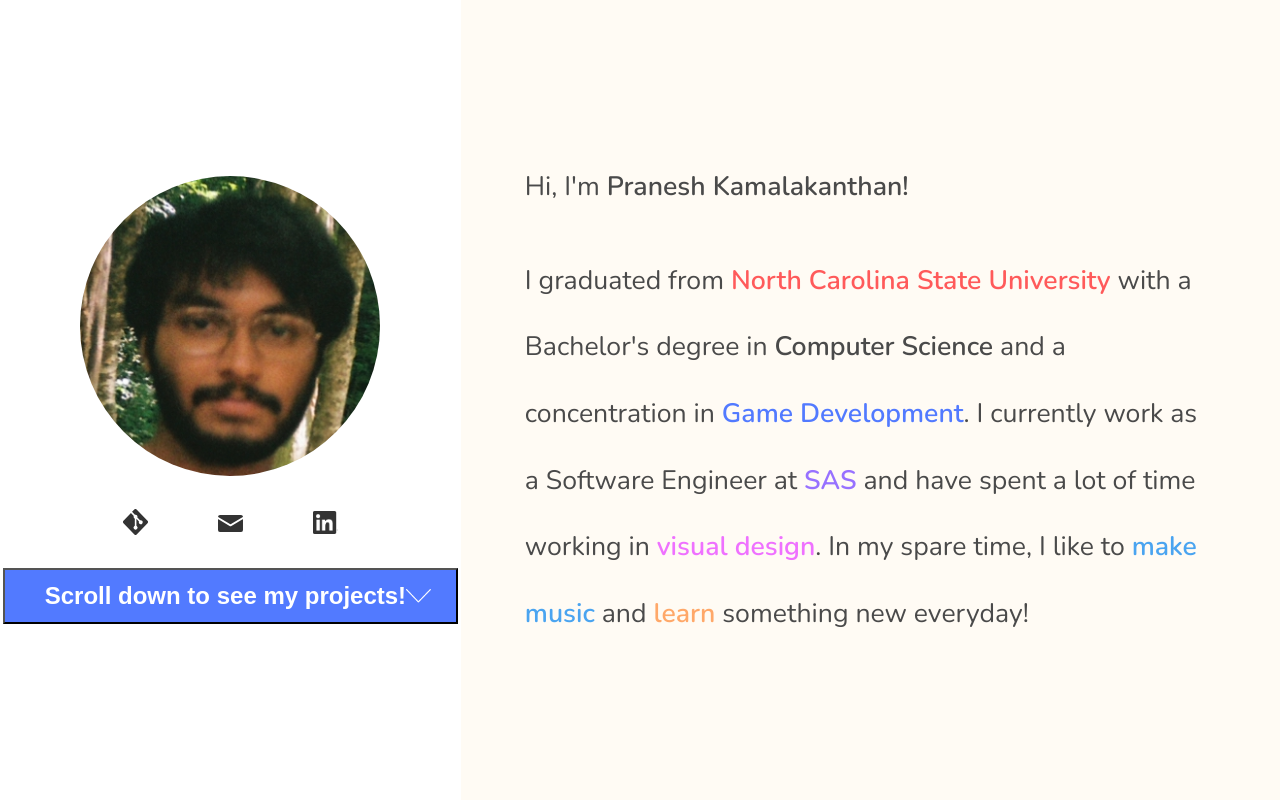
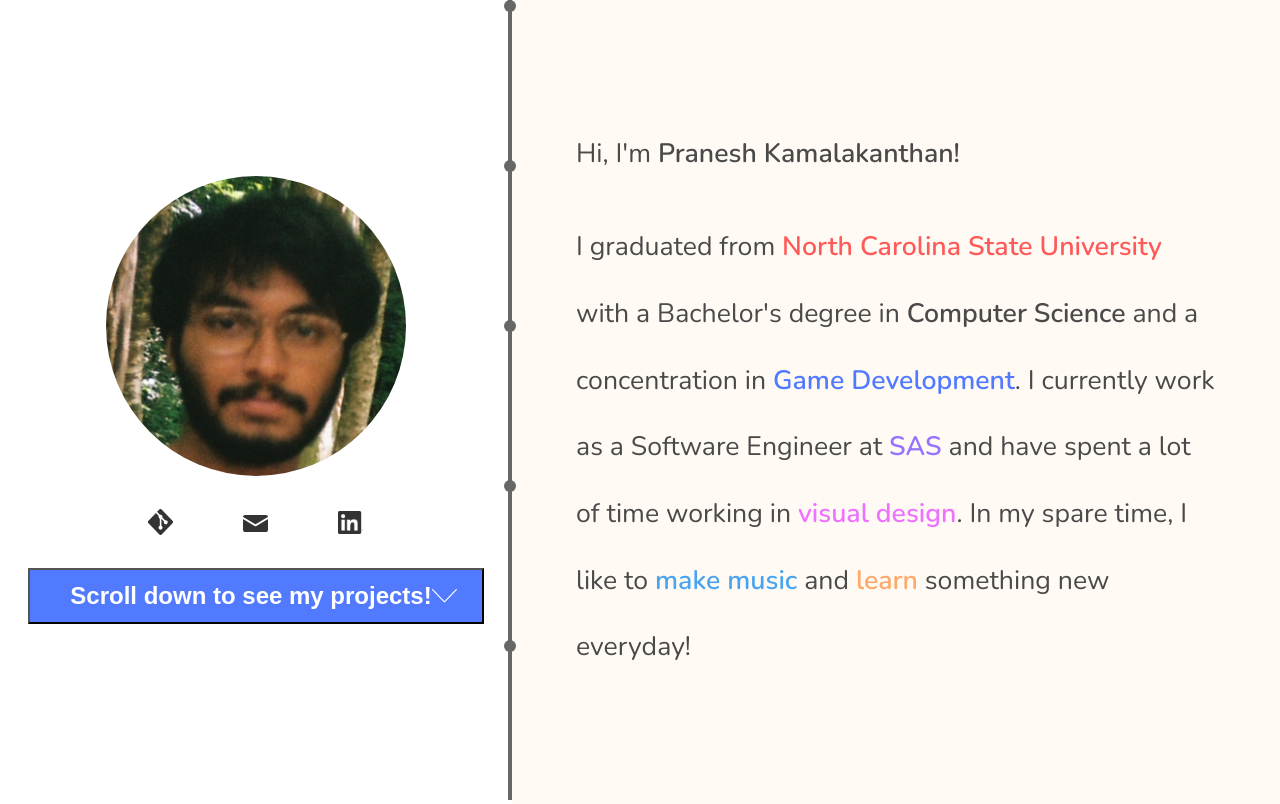
Before and after one commit to praneshpk/praneshpk.github.io.old, a React app: page / in a window 1280 px wide. Shown: the top 804 px of the page. Built offline with nearby package versions, Linux system fonts and the light colour scheme.

Commit message:
styling improvements. created navbar

```diff
--- a/src/components/About.js
+++ b/src/components/About.js
@@ -4,7 +4,7 @@ import './About.scss';
 
 export default function About() {
   return (
-    <section>
+    <section id="about">
       <div className="About">
         <p>Hi, I&apos;m <b>Pranesh Kamalakanthan!</b></p>
         <p>
--- a/src/components/About.scss
+++ b/src/components/About.scss
@@ -1,6 +1,16 @@
 @import '../scss-vars';
 
 .About {
+
+  a {
+    font-weight: var(--bold);
+    text-decoration: none;
+    transition: 200ms opacity linear;
+
+    &:hover {
+      opacity: .8;
+    }
+  }
 
   @for $i from 1 through length($accents) {
     a:nth-of-type(#{length($accents)}n+#{$i}) {
--- a/src/components/App.js
+++ b/src/components/App.js
@@ -10,15 +10,21 @@ import Profile from './Profile';
 import './App.scss';
 
 export default function App() {
+  const anchors = ['About', 'Games', 'Design', 'Music', 'Projects'];
   return (
     <HashRouter>
       <div className="App">
-        <Profile />
-        <Route path="/" component={About} />
+        <Profile anchors={anchors} />
+        <About />
+        <Games />
+        <Design />
+        <Music />
+        <Projects />
+        {/* <Route path="/" component={About} />
         <Route path="/games" component={Games} />
         <Route path="/design" component={Design} />
         <Route path="/music" component={Music} />
-        <Route path="/learn" component={Projects} />
+        <Route path="/learn" component={Projects} /> */}
       </div>
     </HashRouter>
   );
--- a/src/components/App.scss
+++ b/src/components/App.scss
@@ -1,7 +1,33 @@
 .App {
   font-family: var(--default-font);
   display: flex;
+  flex-direction: column;
+  align-items: flex-end;
+}
+
+main {
+  position: fixed;
+  display: flex;
+  justify-content: center;
+  align-items: center;
   height: 100%;
+  width: 40%;
+  left: 0;
+  flex-direction: column;
+}
+
+section {
+  display: flex;
+  justify-content: center;
+  align-items: center;
+  flex-direction: column;
+  min-height: 100vh;
+  width: 60%;
+  background: var(--beige);
+
+  div {
+    padding: 4em;
+  }
 }
 
 h1, h2, h3, h4, h5, h6 {
@@ -15,13 +41,3 @@ p {
   line-height: 2.5;
   color: var(--black);
 }
-
-a {
-  font-weight: var(--bold);
-  text-decoration: none;
-  transition: 200ms opacity linear;
-
-  &:hover {
-    opacity: .8;
-  }
-}
--- a/src/components/Design.js
+++ b/src/components/Design.js
@@ -2,8 +2,10 @@ import React from 'react';
 
 export default function Design() {
   return (
-    <div className="Design">
-      Loading designs...
-    </div>
+    <section id="design">
+      <div className="Design">
+        <p>Loading designs...</p>
+      </div>
+    </section>
   );
 }
--- a/src/components/Games.js
+++ b/src/components/Games.js
@@ -2,8 +2,10 @@ import React from 'react';
 
 export default function Games() {
   return (
-    <div className="Games">
-      Loading Games...
-    </div>
+    <section id="games">
+      <div className="Games">
+        <p>Loading Games...</p>
+      </div>
+    </section>
   );
 }
--- a/src/components/Music.js
+++ b/src/components/Music.js
@@ -2,8 +2,10 @@ import React from 'react';
 
 export default function Music() {
   return (
-    <div className="Music">
-      Loading Music...
-    </div>
+    <section id="music">
+      <div className="Music">
+        <p>Loading Music...</p>
+      </div>
+    </section>
   );
 }
--- /dev/null
+++ b/src/components/Nav.js
@@ -0,0 +1,19 @@
+import React from 'react';
+import './Nav.scss';
+
+export default function Nav({ anchors }) {
+  return (
+    <nav>
+      {anchors.map((val) => (
+        <li>
+          <span>{val}</span>
+          <a href={`#${val.toLowerCase()}`}>
+            <svg height="24" width="24">
+              <circle cx="12" cy="6" r="6" strokeWidth="3" />
+            </svg>
+          </a>
+        </li>
+      ))}
+    </nav>
+  );
+}
--- /dev/null
+++ b/src/components/Nav.scss
@@ -0,0 +1,52 @@
+nav {
+  position: absolute;
+  display: flex;
+  flex-direction: column;
+  justify-content: space-between;
+  height: 100%;
+  // margin-top: 3%;
+  right: 0;
+
+  li {
+    color: var(--gray);
+    list-style-type: none;
+    border-right: 4px solid var(--gray);
+    height: 100%;
+
+    a {
+      display: block;
+      height: 100%;
+      user-select: none;
+      margin-right: -14px;
+    }
+    span {
+      position: absolute;
+      font-size: 20px;
+      margin-top: 3rem;
+      right: 2em;
+      color: var(--gray);
+      display: none;
+    }
+
+    &.active {
+      color: var(--accents-2);
+      border-right-color: var(--accents-2);
+    }
+
+    &:hover {
+      color: var(--accents-2);
+      border-right-color: var(--accents-2);
+
+      & + li {
+        color: var(--accents-2);
+      }
+
+      span {
+        display: block;
+      }
+    }
+    svg {
+      fill: currentColor;
+    }
+  }
+}
--- a/src/components/Profile.js
+++ b/src/components/Profile.js
@@ -1,7 +1,8 @@
 import React from 'react';
+import Nav from './Nav';
 import './Profile.scss';
 
-export default function Profile() {
+export default function Profile({ anchors }) {
   return (
     <main>
       <div className="Profile">
@@ -25,6 +26,7 @@ export default function Profile() {
         </ul>
         <button className="accent-btn">Scroll down to see my projects!</button>
       </div>
+      {anchors && <Nav anchors={anchors} />}
     </main>
   );
 }
--- a/src/components/Projects.js
+++ b/src/components/Projects.js
@@ -2,8 +2,10 @@ import React from 'react';
 
 export default function Projects() {
   return (
-    <div className="Projects">
-      Loading Projects...
-    </div>
+    <section id="projects">
+      <div className="Projects">
+        <p>Loading Projects...</p>
+      </div>
+    </section>
   );
 }
--- a/src/index.scss
+++ b/src/index.scss
@@ -21,27 +21,9 @@ html, body, #root {
   margin: 0;
   height: 100%;
 }
-
-main {
-  position: relative;
-  display: flex;
-  justify-content: center;
-  align-items: center;
-  width: 40%;
-  flex-direction: column;
+a {
+  color: inherit;
 }
-
-section {
-  display: flex;
-  justify-content: center;
-  align-items: center;
-  flex-direction: column;
-  width: 60%;
-  padding: 4em;
-  background: var(--beige);
-
-}
-
 code {
   font-family: source-code-pro, Menlo, Monaco, Consolas, "Courier New",
     monospace;
```
Also changed, not shown: 1 other file.
